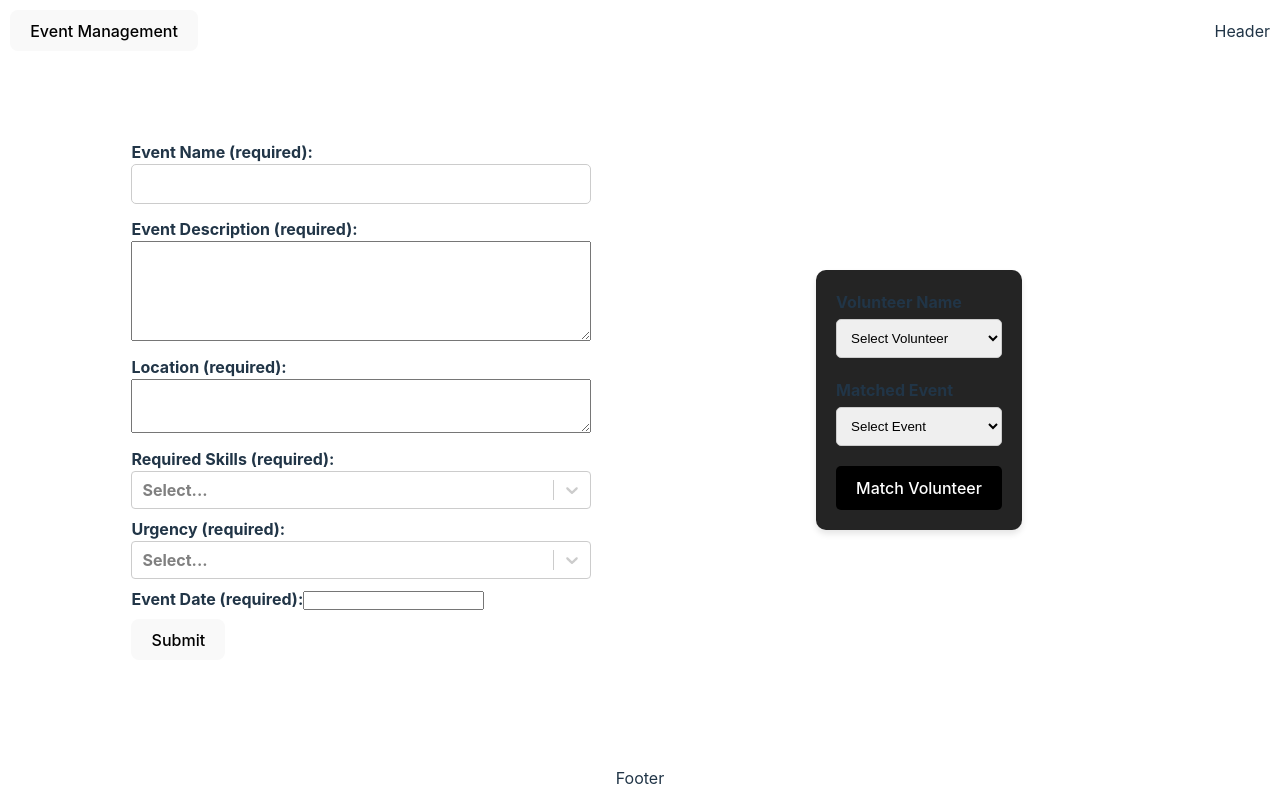
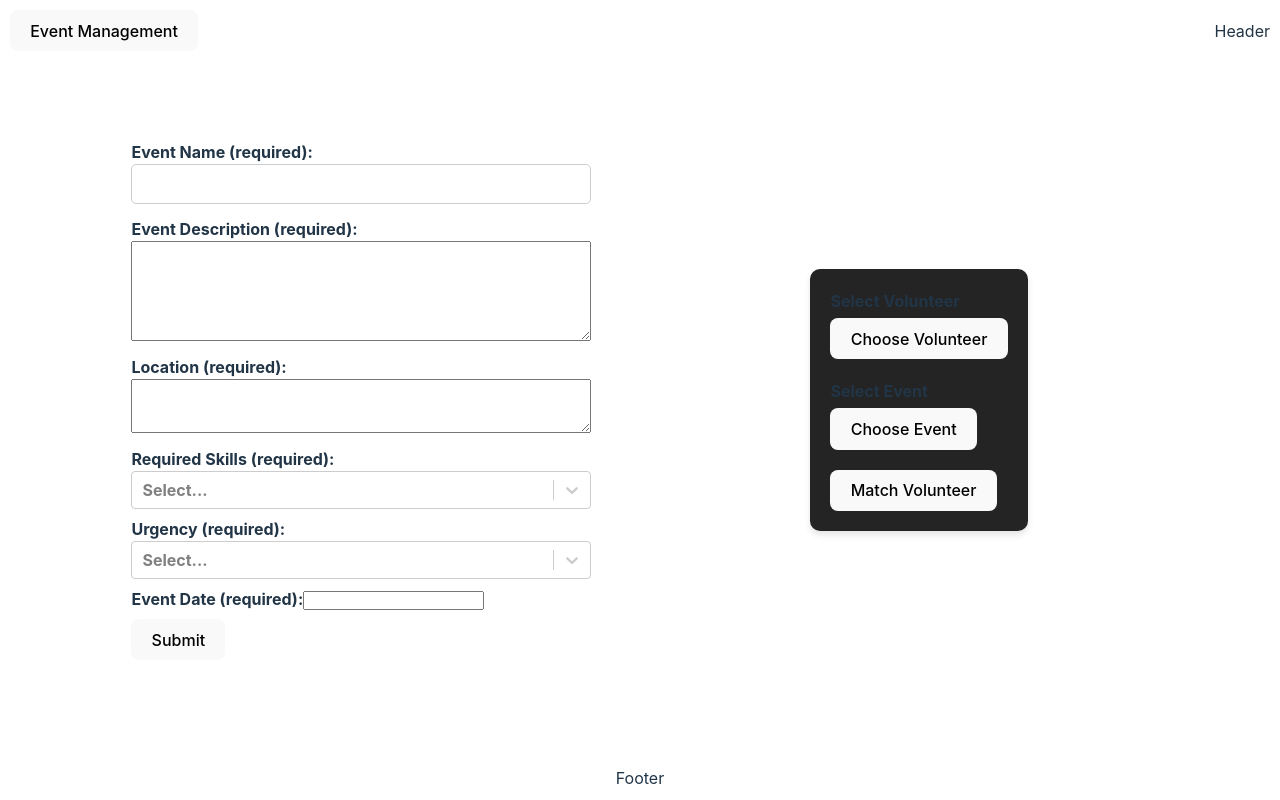
Before and after one commit to potatoluvr/Group-16-Project, a React (Vite) app: page /event-management in a window 1280 px wide. Built offline with nearby package versions, Linux system fonts and the light colour scheme.

Commit message:
Volunteer matching form finished

```diff
--- a/src/components/VolunteerMatchingForm.jsx
+++ b/src/components/VolunteerMatchingForm.jsx
@@ -1,20 +1,33 @@
-import React, { useState, useEffect } from "react";
+import { useState, useEffect } from "react";
 import "./VolunteerMatchingFormStyle.css";
 
-// Placeholder
+// Placeholder functions
 const fetchVolunteers = () => {
-  // Fetch volunteers data from the database (placeholder)
   return [
-    { id: 1, name: "John Doe" },
-    { id: 2, name: "Jane Smith" },
+    { id: 1, name: "John Doe", skills: "Deploy, Code", preferences: "Night" },
+    {
+      id: 2,
+      name: "Jane Smith",
+      skills: "Packing, Assisting",
+      preferences: "Morning",
+    },
   ];
 };
 
 const fetchEvents = () => {
-  // Fetch events data from the database (placeholder)
   return [
-    { id: 1, title: "Blood Drive" },
-    { id: 2, title: "Donation" },
+    {
+      id: 1,
+      title: "Blood Drive",
+      description: "Saving lives",
+      skills: "Packing, Assisting",
+    },
+    {
+      id: 2,
+      title: "Donation",
+      description: "Donate",
+      skills: "Packing, Assisting",
+    },
   ];
 };
 
@@ -23,25 +36,52 @@ function VolunteerMatchingForm() {
   const [events, setEvents] = useState([]);
   const [selectedVolunteer, setSelectedVolunteer] = useState("");
   const [selectedEvent, setSelectedEvent] = useState("");
+  const [volunteerDetails, setVolunteerDetails] = useState({
+    skills: "",
+    preferences: "",
+  });
+  const [eventDetails, setEventDetails] = useState({
+    description: "",
+    skills: "",
+  });
+  const [showVolunteerList, setShowVolunteerList] = useState(false);
+  const [showEventList, setShowEventList] = useState(false);
 
   useEffect(() => {
-    // Fetch data when the component is mounted
     setVolunteers(fetchVolunteers());
     setEvents(fetchEvents());
   }, []);
 
-  const handleVolunteerChange = (e) => {
-    setSelectedVolunteer(e.target.value);
+  const handleVolunteerSelect = (volunteerId) => {
+    setSelectedVolunteer(volunteerId);
+
+    const selected = volunteers.find(
+      (volunteer) => volunteer.id === parseInt(volunteerId)
+    );
+    if (selected) {
+      setVolunteerDetails({
+        skills: selected.skills,
+        preferences: selected.preferences,
+      });
+    }
+    setShowVolunteerList(false); // Close the volunteer list after selection
   };
 
-  const handleEventChange = (e) => {
-    setSelectedEvent(e.target.value);
+  const handleEventSelect = (eventId) => {
+    setSelectedEvent(eventId);
+
+    const selected = events.find((event) => event.id === parseInt(eventId));
+    if (selected) {
+      setEventDetails({
+        description: selected.description,
+        skills: selected.skills,
+      });
+    }
+    setShowEventList(false); // Close the event list after selection
   };
 
   const handleSubmit = (e) => {
     e.preventDefault();
-    // Submit logic here to match the volunteer to the event
-    // Send the matching data to the backend to update the volunteer's profile or event assignment
     console.log(
       "Matched Volunteer:",
       selectedVolunteer,
@@ -53,41 +93,75 @@ function VolunteerMatchingForm() {
   return (
     <form onSubmit={handleSubmit} className="volunteer-matching-form">
       <div className="form-group">
-        <label htmlFor="volunteer">Volunteer Name</label>
-        <select
-          id="volunteer"
-          value={selectedVolunteer}
-          onChange={handleVolunteerChange}
-          required
+        <label>Select Volunteer</label>
+        <button
+          type="button"
+          onClick={() => setShowVolunteerList(!showVolunteerList)}
         >
-          <option value="" disabled>
-            Select Volunteer
-          </option>
-          {volunteers.map((volunteer) => (
-            <option key={volunteer.id} value={volunteer.id}>
-              {volunteer.name}
-            </option>
-          ))}
-        </select>
+          {selectedVolunteer
+            ? volunteers.find((v) => v.id === parseInt(selectedVolunteer)).name
+            : "Choose Volunteer"}
+        </button>
+
+        {showVolunteerList && (
+          <ul className="option-list">
+            {volunteers.map((volunteer) => (
+              <li
+                key={volunteer.id}
+                onClick={() => handleVolunteerSelect(volunteer.id)}
+              >
+                {volunteer.name}
+              </li>
+            ))}
+          </ul>
+        )}
+
+        {selectedVolunteer && (
+          <div className="volunteer-info">
+            <p>
+              <strong>Skills:</strong>{" "}
+              {volunteerDetails.skills || "Not specified"}
+            </p>
+            <p>
+              <strong>Preferences:</strong>{" "}
+              {volunteerDetails.preferences || "Not specified"}
+            </p>
+          </div>
+        )}
       </div>
 
       <div className="form-group">
-        <label htmlFor="event">Matched Event</label>
-        <select
-          id="event"
-          value={selectedEvent}
-          onChange={handleEventChange}
-          required
-        >
-          <option value="" disabled>
-            Select Event
-          </option>
-          {events.map((event) => (
-            <option key={event.id} value={event.id}>
-              {event.title}
-            </option>
-          ))}
-        </select>
+        <label>Select Event</label>
+        <button type="button" onClick={() => setShowEventList(!showEventList)}>
+          {selectedEvent
+            ? events.find((e) => e.id === parseInt(selectedEvent)).title
+            : "Choose Event"}
+        </button>
+
+        {showEventList && (
+          <ul className="option-list">
+            {events.map((event) => (
+              <li key={event.id} onClick={() => handleEventSelect(event.id)}>
+                <strong>{event.title}</strong>
+                <p style={{ fontSize: "smaller" }}>{event.description}</p>
+                <p style={{ fontSize: "smaller" }}>
+                  <strong>Skills:</strong> {event.skills}
+                </p>
+              </li>
+            ))}
+          </ul>
+        )}
+
+        {selectedEvent && (
+          <div className="event-info">
+            <p>
+              <strong>Description:</strong> {eventDetails.description}
+            </p>
+            <p>
+              <strong>Skills:</strong> {eventDetails.skills}
+            </p>
+          </div>
+        )}
       </div>
 
       <button type="submit" className="button-match">
--- a/src/components/VolunteerMatchingFormStyle.css
+++ b/src/components/VolunteerMatchingFormStyle.css
@@ -17,23 +17,69 @@ label {
   margin-bottom: 8px;
 }
 
-select {
-  width: 100%;
-  padding: 10px;
-  border-radius: 5px;
+/* Styling for the volunteer/event selection buttons */
+button.button-match-volunteer {
+  padding: 10px 15px;
+  font-size: 16px;
+  cursor: pointer;
   border: 1px solid #ccc;
+  background-color: black; /* Set button background to black */
+  color: white; /* Set button text color to white for contrast */
+  border-radius: 4px;
+  width: 100%; /* Ensure the button takes up the full width */
+  text-align: left;
 }
 
-button.button-match {
-  padding: 12px 20px;
-  background-color: #000000;
-  color: white;
-  border: none;
-  border-radius: 5px;
-  cursor: pointer;
-  width: 100%;
+button.button-match-volunteer:hover {
+  background-color: #333; /* Slightly darker shade for hover effect */
 }
 
-button.button-match:hover {
-  background-color: #0056b3;
+.volunteer-matching-container {
+  display: flex;
+  flex-direction: column;
+  align-items: center;
+  width: 45%;
 }
+
+.volunteer-info {
+  margin-top: 15px;
+}
+
+/* Ensure the option item width matches the button */
+.option-list li {
+  padding: 10px 15px;
+  cursor: pointer;
+  background-color: black;
+  color: white;
+  border-radius: 4px;
+  width: 100%; /* Make sure the option items match the button width */
+  box-sizing: border-box; /* Include padding in width calculation */
+  margin: 5px 0;
+  border: none; /* Remove the white border */
+  list-style-type: none;
+}
+
+/* Ensure the option item width matches the button */
+.option-list li {
+  padding: 10px 15px;
+  cursor: pointer;
+  background-color: black;
+  color: white;
+  border-radius: 4px;
+  width: 100%; /* Make sure the option items match the button width */
+  box-sizing: border-box; /* Include padding in width calculation */
+  margin: 5px 0;
+}
+
+.option-list li:hover {
+  background-color: #333;
+}
+
+/* Styling for the selected volunteer/event information */
+.volunteer-info {
+  margin-top: 10px;
+}
+
+.volunteer-info p {
+  margin: 5px 0;
+}
--- a/src/webpages/EventStyle.css
+++ b/src/webpages/EventStyle.css
@@ -21,10 +21,3 @@
   align-items: center;
   width: 45%;
 }
-
-.volunteer-matching-container {
-  display: flex;
-  flex-direction: column;
-  align-items: center;
-  width: 45%;
-}
```
